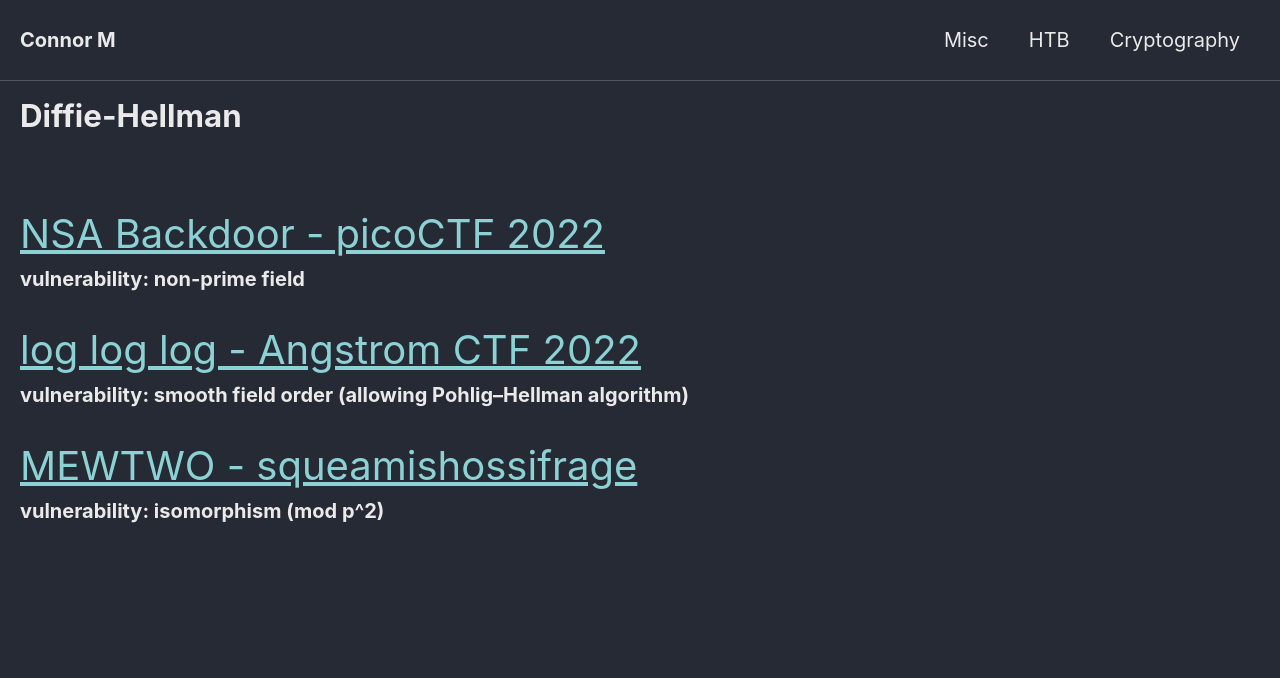
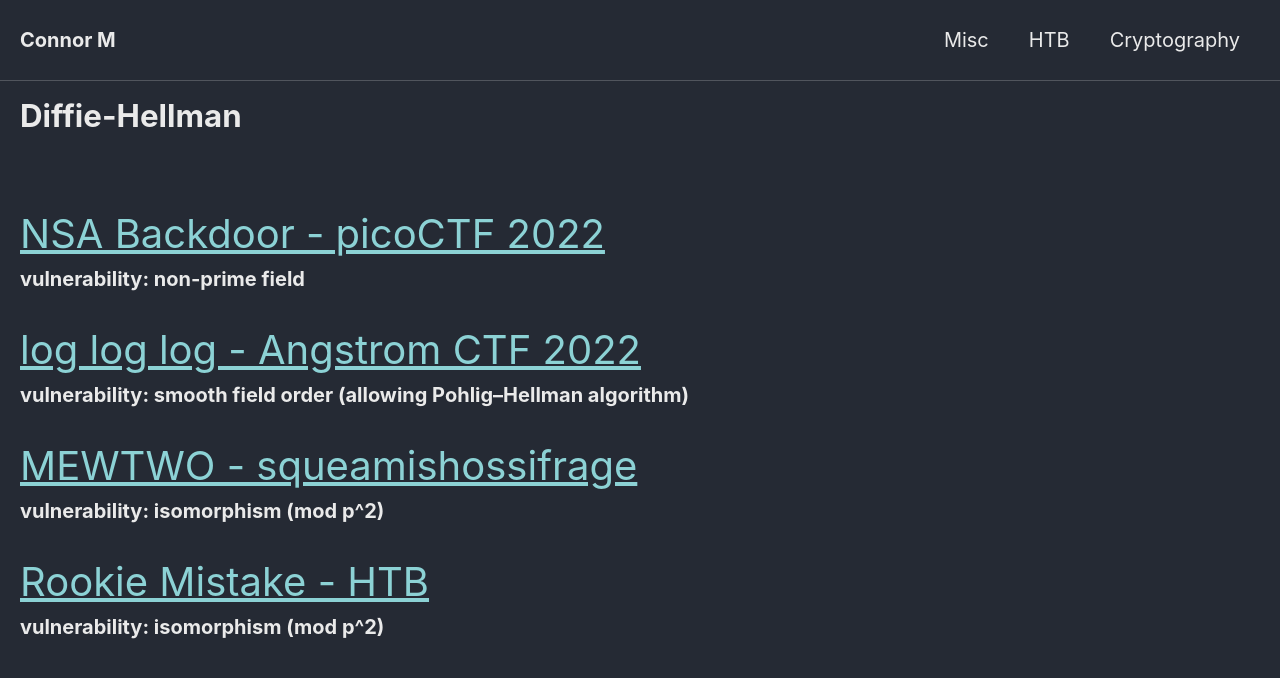
Before and after one commit to Connor-McCartney/Connor-McCartney.github.io, a Jekyll site: the page built from _pages/cryptography/diffie-hellman/diffie-hellman.md, in a window 1280 px wide. Shown: the top 678 px of the page. Built offline with Jekyll 4.4.1, drawn with Linux system fonts in a browser that asks for light colours; cached includes are drawn as plain includes.

Commit message:
Update diffie-hellman.md

```diff
--- a/_pages/cryptography/diffie-hellman/diffie-hellman.md
+++ b/_pages/cryptography/diffie-hellman/diffie-hellman.md
@@ -16,3 +16,7 @@ __vulnerability: smooth field order (allowing Pohlig–Hellman algorithm)__
 
 <span style="font-size:2em;">   [MEWTWO - squeamishossifrage](/cryptography/diffie-hellman/MEWTWO-squeamishossifrage)       </span> <br>
 __vulnerability: isomorphism (mod p^2)__
+
+
+<span style="font-size:2em;">   [Rookie Mistake - HTB](/cryptography/diffie-hellman/Rookie-Mistake-HTB)       </span> <br>
+__vulnerability: isomorphism (mod p^2)__
```
